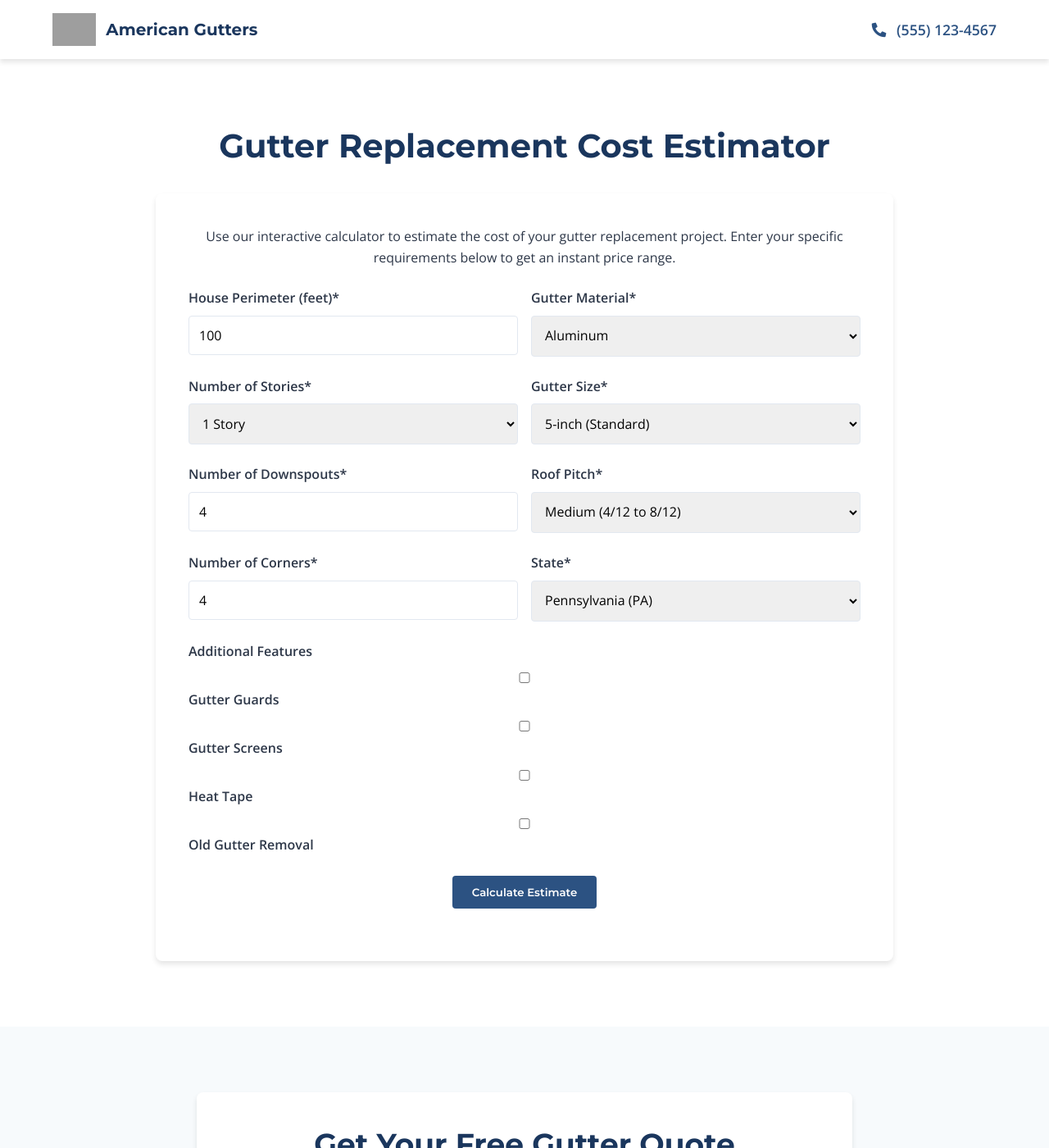
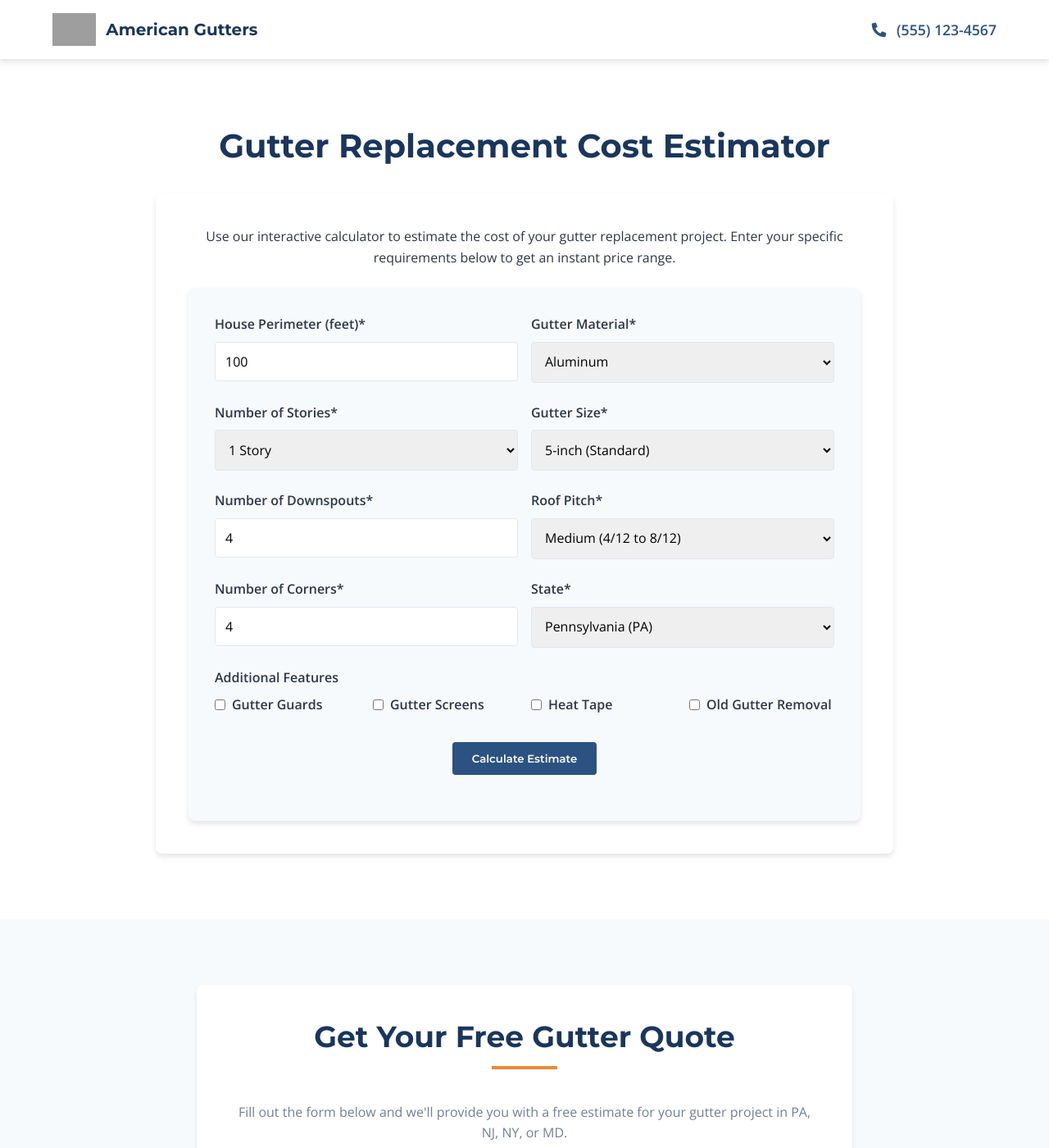
Before and after one commit to tim-amredev/gutter-leads, a Jekyll site: the page built from cost-estimator.html, in a window 1280 px wide and 1400 px high. Shown: the whole window at 82% size. Built offline with Jekyll 4.4.1, drawn with Linux system fonts in a browser that asks for light colours; grey boxes are pictures that could not be loaded.

Commit message:
Update styles.css

```diff
--- a/assets/css/styles.css
+++ b/assets/css/styles.css
@@ -509,18 +509,6 @@ textarea:focus {
   margin-bottom: 2.5rem;
 }
 
-.estimate-box h2 {
-  color: var(--primary-dark);
-  margin-bottom: 1rem;
-}
-
-.price {
-  font-size: 2.5rem;
-  font-weight: 700;
-  color: var(--primary-color);
-  margin-bottom: 1rem;
-}
-
 .estimate-note {
   font-size: 0.875rem;
   color: var(--light-text);
@@ -598,6 +586,91 @@ textarea:focus {
   margin-bottom: 0.5rem;
 }
 
+/* Calculator Styles */
+.calculator-container {
+  display: grid;
+  grid-template-columns: 1fr;
+  gap: 2rem;
+}
+
+.calculator-form {
+  background-color: var(--light-bg);
+  border-radius: 8px;
+  padding: 2rem;
+  box-shadow: var(--box-shadow);
+}
+
+.checkbox-group {
+  display: grid;
+  grid-template-columns: repeat(auto-fit, minmax(150px, 1fr));
+  gap: 1rem;
+  margin-top: 0.5rem;
+}
+
+.checkbox-label {
+  display: flex;
+  align-items: center;
+  cursor: pointer;
+}
+
+.checkbox-label input[type="checkbox"] {
+  width: auto;
+  margin-right: 0.5rem;
+}
+
+.estimate-result {
+  background-color: white;
+  border-radius: 8px;
+  padding: 2rem;
+  box-shadow: var(--box-shadow);
+  text-align: center;
+}
+
+.price-range {
+  font-size: 2.5rem;
+  font-weight: 700;
+  color: var(--primary-color);
+  margin: 1.5rem 0;
+}
+
+.estimate-details {
+  margin: 2rem 0;
+  text-align: left;
+}
+
+.breakdown-list {
+  background-color: var(--light-bg);
+  border-radius: 8px;
+  padding: 1.5rem;
+  margin-top: 1rem;
+}
+
+.breakdown-item {
+  display: flex;
+  justify-content: space-between;
+  padding: 0.5rem 0;
+  border-bottom: 1px solid var(--border-color);
+}
+
+.breakdown-item:last-child {
+  border-bottom: none;
+}
+
+.breakdown-label {
+  font-weight: 600;
+}
+
+.cta-container {
+  margin-top: 2rem;
+  padding-top: 1.5rem;
+  border-top: 1px solid var(--border-color);
+}
+
+.cta-container p {
+  margin-bottom: 1rem;
+  font-weight: 600;
+}
+
 /* Responsive Adjustments */
 @media (max-width: 768px) {
   .hero h1 {
@@ -632,6 +705,18 @@ textarea:focus {
   .content-block {
     padding: 1.5rem;
   }
+
+  .calculator-form {
+    padding: 1.5rem;
+  }
+
+  .estimate-result {
+    padding: 1.5rem;
+  }
+
+  .price-range {
+    font-size: 2rem;
+  }
 }
 
 @media (max-width: 480px) {
@@ -654,4 +739,8 @@ textarea:focus {
   .price {
     font-size: 2rem;
   }
+
+  .checkbox-group {
+    grid-template-columns: 1fr;
+  }
 }
```
